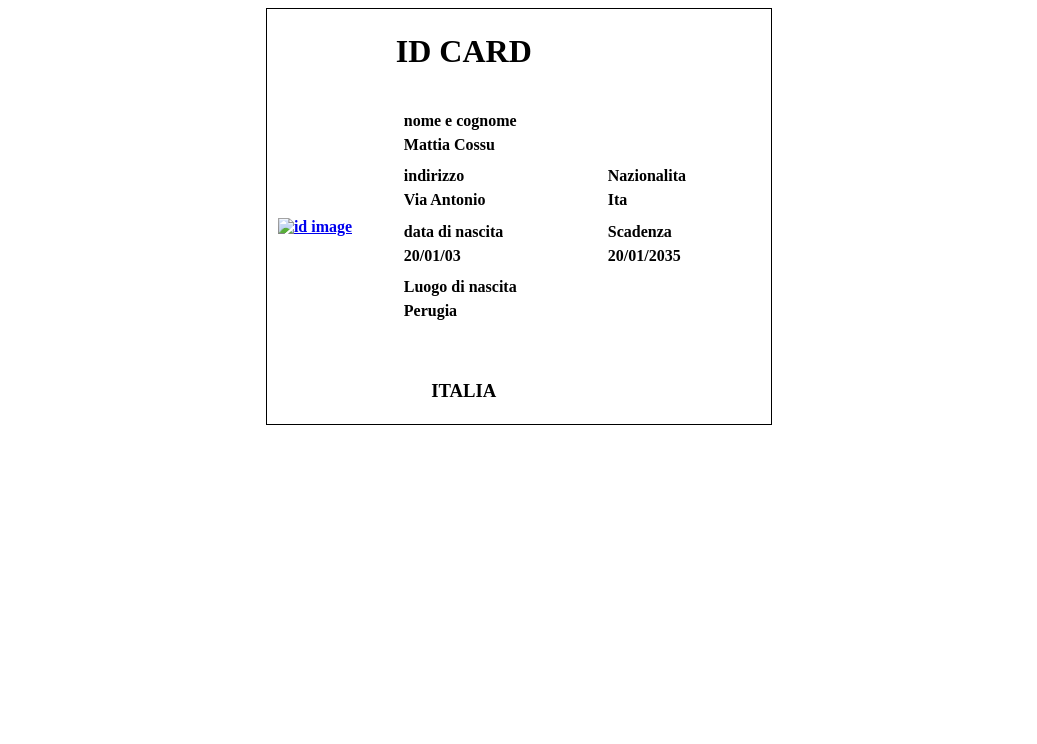
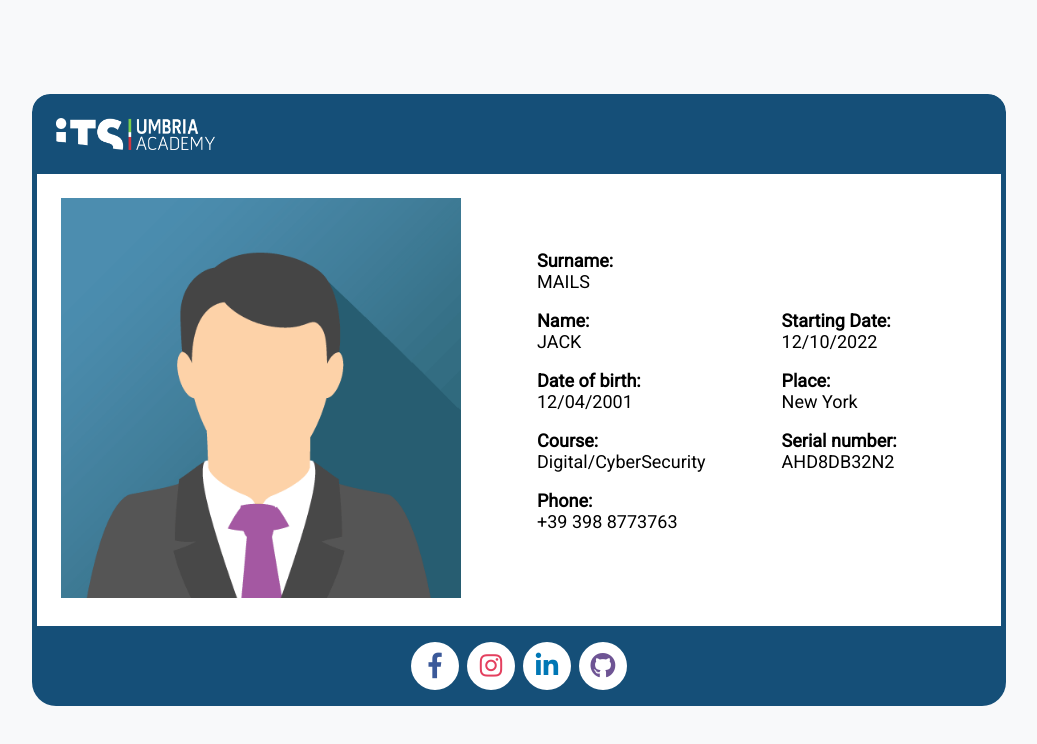
Before and after one commit to MattiaCossu/Card-Scss, a plain HTML site: page index.html in a window 1280 px wide. Shown: the whole page, without its empty margins (121-1158 px from the left). Drawn offline with Linux system fonts and the light colour scheme.

Commit message:
adding finish project with scss

```diff
--- a/index.html
+++ b/index.html
@@ -1,82 +1,83 @@
 <!DOCTYPE html>
-<html lang="en">
+<html lang="it">
 <head>
     <meta charset="UTF-8">
-    <meta http-equiv="X-UA-Compatible" content="IE=edge">
-    <meta name="viewport" content="width=device-width, initial-scale=1.0">
-    <title>Document</title>
+    <link rel="stylesheet" href="style/style.css">
+    <link rel='stylesheet' href='https://use.fontawesome.com/releases/v5.7.1/css/all.css'>
+    <title>ID CARD</title>
 </head>
 <body>
-    <div class="wrapper">
-        <table  style="border: 1px solid black; width: 40%; margin: 0 30% 0 30%">
-            <thead>
-                <tr>
-                    <th></th>
-                    <th>
-                        <h1>ID CARD</h1>
-                    </th>
-                    <th></th>
-                </tr>
-            </thead>
-            <tbody>
-                <tr>
-                    <th>
-                        <a href="https://instagram.com/">
-                            <img src="image.jpg" alt="id image" width="200" height="225">
-                        </a>
-                    </th>
-                    <th width="200">
-                        <ul style="list-style: none; text-align: left; line-height: 2.6px;">
-                            <br><br><br>
-                            <li>
-                                <span>nome e cognome</span>
-                                <h4>Mattia Cossu</h4>
-                            </li>
-                            <br><br><br>
-                            <li>
-                                <span>indirizzo</span>
-                                <h4>Via Antonio</h4>
-                            </li>
-                            <br><br><br>
-                            <li>
-                                <span>data di nascita</span>
-                                <h4>20/01/03</h4>
-                            </li>
-                            <br><br><br>
-                            <li>
-                                <span>Luogo di nascita</span>
-                                <h4>Perugia</h4>
-                            </li>
-                            <br><br><br>
-                        </ul>
-                    </th>
-                    <th width="200">
-                        <ul style="list-style: none; text-align: left; line-height: 2.6px;">
-                            <br><br><br>
-                            <li>
-                                <span>Nazionalita</span>
-                                <h4>Ita</h4>
-                            </li>
-                            <br><br><br>
-                            <li>
-                                <span>Scadenza</span>
-                                <h4>20/01/2035</h4>
-                            </li>
-                            <br><br><br>
-                        </ul>
-                    </th>
-                </tr>
-            </tbody>
-            <tfoot>
-                <tr>
-                    <th></th>
-                    <th>
-                        <h3>ITALIA</h3>
-                    </th>
-                    <th></th>
-                </tr>
-            </tfoot>
-        </table>
-    </div>
+    <main>
+        <div class="card">
+            <div class="card__head">
+                <div class="card__head--img">
+                    <img src="img/Its_logo.png" alt="Its Logo">
+                </div>
+            </div>
+            <div class="card__main">
+                <div class="card__main--img">
+                    <img src="img/img_avatar.png" alt="avatar">
+                </div>
+                <div class="card__main--text">
+                    <ul>
+                        <li>
+                            <p><b>Surname:</b></p>
+                            <p>MAILS</p>
+                        </li>
+                        <li>
+                            <p><b>Name:</b></p>
+                            <p>JACK</p>
+                        </li>
+                        <li>
+                            <p><b>Date of birth:</b></p>
+                            <p>12/04/2001</p>
+                        </li>
+                        <li>
+                            <p><b>Course:</b></p>
+                            <p>Digital/CyberSecurity</p>
+                        </li>
+                        <li>
+                            <p><b>Phone:</b></p>
+                            <p>+39 398 8773763</p>
+                        </li>
+                    </ul>
+                </div>
+                <div class="card__main--text">
+                    <ul>
+                        <li>
+                            <p><b>Starting Date:</b></p>
+                            <p>12/10/2022</p>
+                        </li>
+                        <li>
+                            <p><b>Place:</b></p>
+                            <p>New York</p>
+                        </li>
+                        <li>
+                            <p><b>Serial number:</b></p>
+                            <p>AHD8DB32N2</p>
+                        </li>
+                    </ul>
+                </div>
+            </div>
+            <div class="card__foot">
+                <div class="card__foot--buttons">
+                    <a href="#" class="card__foot--button card__foot--button--facebook" aria-label="Facebook">
+                        <i class="fab fa-facebook-f"></i>
+                    </a>
+                    <a href="#" class="card__foot--button card__foot--button--instagram" aria-label="Instagram">
+                        <i class="fab fa-instagram"></i>
+                    </a>
+                    <a href="#" class="card__foot--button card__foot--button--linkedin" aria-label="Linkedin">
+                        <i class="fab fa-linkedin-in"></i>
+                    </a>
+                    <a href="#" class="card__foot--button card__foot--button--github" aria-label="Linkedin">
+                        <i class="fab fa-github"></i>
+                    </a>
+                </div>
+            </div>
+        </div>
+    </main>
+
+    <script src="js/main.js"></script>
 </body>
 </html>
--- /dev/null
+++ b/style/scss/_card.scss
@@ -0,0 +1,27 @@
+@import 'media-queries';
+
+$primary: #154F78;
+
+$small-padding: 12px;
+$medium-padding: 24px;
+
+$small-font: 18px;
+$medium-font: 28px;
+
+.card {
+    position: absolute;
+    width: calc(70vw - 50px);
+    height: auto;
+    border-radius: 18px 18px 0 0;
+    overflow: hidden;
+
+    @include desktop {
+        width: calc(80vw - 50px);
+    }
+
+    @import 'card/card__head';
+
+    @import 'card/card__main';
+
+    @import 'card/card__foot';
+}
--- /dev/null
+++ b/style/scss/_media-queries.scss
@@ -0,0 +1,5 @@
+@mixin desktop {
+    @media all and (min-width: 1280px) and (max-width: 1689px)  {
+        @content
+    }
+}
--- /dev/null
+++ b/style/scss/main.scss
@@ -0,0 +1,23 @@
+@use 'card';
+@use 'media-queries';
+
+@import url('https://fonts.googleapis.com/css2?family=Roboto&display=swap');
+
+* {
+    margin: 0;
+    padding: 0;
+    box-sizing: border-box;
+    font-family: 'Roboto', sans-serif;
+}
+
+body {
+    background-color: #f8f9fa;
+}
+
+main {
+    display: flex;
+    flex-direction: column;
+    align-items: center;
+    justify-content: center;
+    min-height: 100vh;
+}
--- /dev/null
+++ b/style/style.css
@@ -0,0 +1,201 @@
+@import url("https://fonts.googleapis.com/css2?family=Roboto&display=swap");
+.card {
+  position: absolute;
+  width: calc(70vw - 50px);
+  height: auto;
+  border-radius: 18px 18px 0 0;
+  overflow: hidden;
+}
+@media all and (min-width: 1280px) and (max-width: 1689px) {
+  .card {
+    width: calc(80vw - 50px);
+  }
+}
+.card__head {
+  background-color: #154F78;
+  border-radius: 18px 18px 0 0;
+  height: 100%;
+}
+.card__head--img {
+  position: relative;
+  height: 10vh;
+  display: flex;
+  align-items: center;
+  justify-content: center;
+}
+@media all and (min-width: 1280px) and (max-width: 1689px) {
+  .card__head--img {
+    display: block;
+  }
+}
+.card__head--img img {
+  position: absolute;
+  max-height: 100%;
+  height: calc(80% - 20px);
+  width: auto;
+  bottom: 0;
+  padding: 24px;
+}
+@media all and (min-width: 1280px) and (max-width: 1689px) {
+  .card__head--img img {
+    height: auto;
+  }
+}
+.card__main {
+  display: flex;
+  justify-content: center;
+  flex-direction: column;
+  flex-wrap: wrap;
+  align-content: center;
+  border-left: 5px solid #154F78;
+  border-right: 5px solid #154F78;
+  background-color: #ffffff;
+}
+@media all and (min-width: 1280px) and (max-width: 1689px) {
+  .card__main {
+    flex-direction: row;
+    justify-content: flex-start;
+    gap: 28px;
+  }
+}
+.card__main--img {
+  padding: 24px;
+}
+.card__main--img img {
+  width: 400px;
+  height: 400px;
+}
+.card__main--text {
+  display: flex;
+  align-items: center;
+  padding: 24px;
+  padding-bottom: 0;
+  padding-top: 0;
+}
+.card__main--text ul {
+  list-style: none;
+}
+.card__main--text ul li {
+  margin-bottom: 18px;
+}
+.card__main--text ul li p {
+  font-size: 28px;
+}
+@media all and (min-width: 1280px) and (max-width: 1689px) {
+  .card__main--text ul li p {
+    font-size: 18px;
+  }
+}
+.card__foot {
+  background-color: #154F78;
+  display: flex;
+  justify-content: center;
+  align-items: center;
+  height: 10vh;
+  border-radius: 0 0 24px 24px;
+}
+.card__foot--buttons {
+  display: flex;
+  flex-wrap: wrap;
+  justify-content: center;
+  gap: 8px;
+}
+.card__foot--button {
+  position: relative;
+  display: flex;
+  justify-content: center;
+  align-items: center;
+  outline: none;
+  width: 94px;
+  height: 94px;
+  text-decoration: none;
+  border-radius: 100%;
+  background: #fff;
+  text-align: center;
+}
+@media all and (min-width: 1280px) and (max-width: 1689px) {
+  .card__foot--button {
+    width: 48px;
+    height: 48px;
+  }
+}
+.card__foot--button::after {
+  content: "";
+  position: absolute;
+  top: -1px;
+  left: 50%;
+  display: block;
+  width: 0;
+  height: 0;
+  border-radius: 100%;
+  transition: 0.3s;
+}
+.card__foot--button:focus, .card__foot--button:hover {
+  color: #fff;
+}
+.card__foot--button:focus::after, .card__foot--button:hover::after {
+  width: calc(100% + 2px);
+  height: calc(100% + 2px);
+  margin-left: calc(-50% - 1px);
+}
+.card__foot--button i,
+.card__foot--button svg {
+  position: relative;
+  z-index: 1;
+  transition: 0.3s;
+}
+.card__foot--button i {
+  font-size: 37.6px;
+}
+@media all and (min-width: 1280px) and (max-width: 1689px) {
+  .card__foot--button i {
+    font-size: 25.6px;
+  }
+}
+.card__foot--button svg {
+  height: 40%;
+  width: 40%;
+}
+.card__foot--button--facebook {
+  color: #3b5999;
+}
+.card__foot--button--facebook::after {
+  background: #3b5999;
+}
+.card__foot--button--linkedin {
+  color: #0077b5;
+}
+.card__foot--button--linkedin::after {
+  background: #0077b5;
+}
+.card__foot--button--github {
+  color: #6e5494;
+}
+.card__foot--button--github::after {
+  background: #6e5494;
+}
+.card__foot--button--instagram {
+  color: #e4405f;
+}
+.card__foot--button--instagram::after {
+  background: #e4405f;
+}
+
+* {
+  margin: 0;
+  padding: 0;
+  box-sizing: border-box;
+  font-family: "Roboto", sans-serif;
+}
+
+body {
+  background-color: #f8f9fa;
+}
+
+main {
+  display: flex;
+  flex-direction: column;
+  align-items: center;
+  justify-content: center;
+  min-height: 100vh;
+}
```
Also changed, not shown: style/scss/card/_card__foot.scss (added, +101 -0 lines), style/scss/card/_card__head.scss (added, +30 -0 lines), style/scss/card/_card__main.scss (added, +49 -0 lines), img/Its_logo.png (added), img/img_avatar.png (added), 3 other files.
